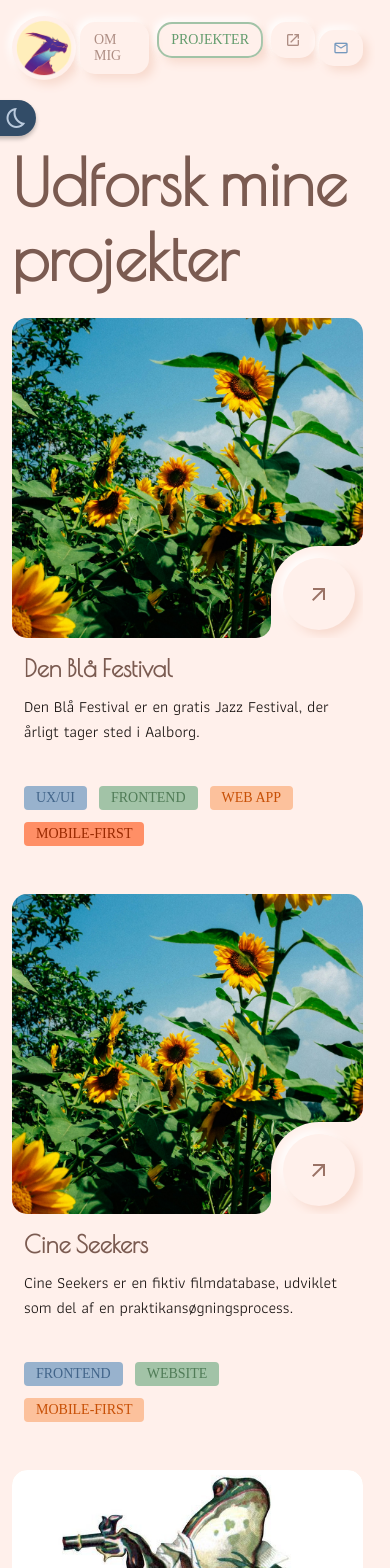
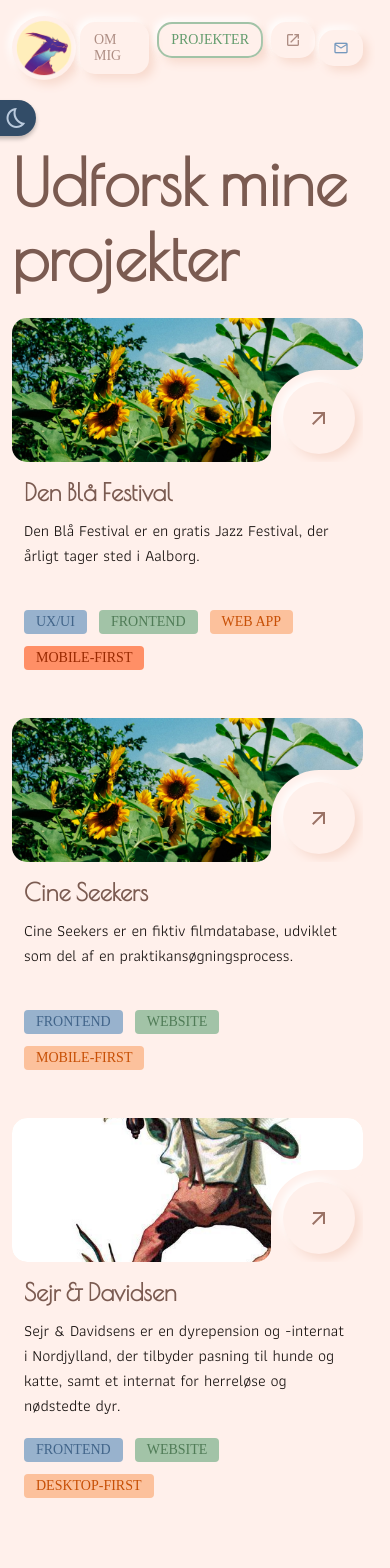
Before and after one commit to WeeWillow/portfolio, a Vue app: page /projects in a window 390 px wide. Shown: the top 1568 px of the page. Built offline with nearby package versions, Linux system fonts and the light colour scheme; a web font is replaced by a local one.

Commit message:
added comments

```diff
--- a/src/components/modules/ProjectCard.vue
+++ b/src/components/modules/ProjectCard.vue
@@ -1,6 +1,10 @@
 <script setup>
   import { useRouter, RouterLink } from 'vue-router';
-  import { defineProps, computed } from 'vue';
+  // import of useRouter for navigation with goToProject and @click
+  // import RouterLink for linking in vue-router
+
+  import { computed } from 'vue';
+  // import 'computed' to create reactive vue props
 
   const props = defineProps({
     project: {
@@ -215,4 +219,16 @@
   }
 }
 
+@media screen and (max-width: 700px) {
+  .cover {
+  height: var(--base-900);
+}
+
+.content {
+  p {
+    max-height: 80vh;
+  }
+}
+}
+
 </style>
```
